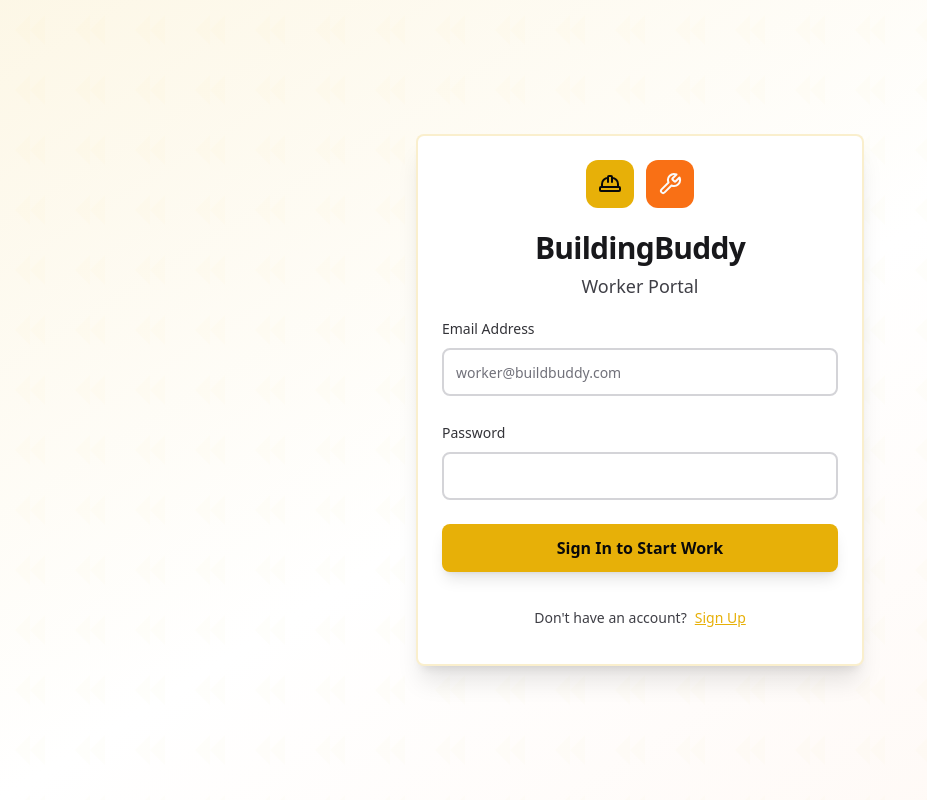
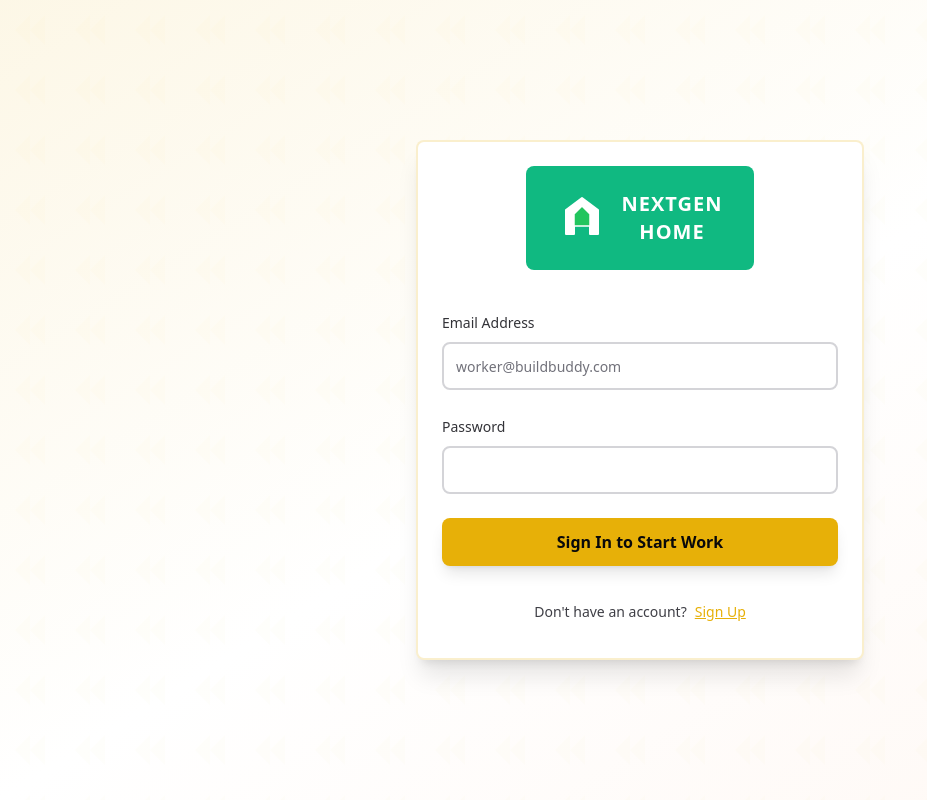
Before and after one commit to NextGenHomeBB/buildbuddy-worker-app-main, a React (Vite) app: page /login in a window 1280 px wide. Shown: the whole page, without its empty margins (0-927 px from the left). Built offline with nearby package versions, Linux system fonts and the light colour scheme.

Commit message:
Add logo to login page
Add the "NextGen Home" logo to the login page.

```diff
--- a/src/pages/Login.tsx
+++ b/src/pages/Login.tsx
@@ -82,20 +82,32 @@ export default function Login() {
 
       <Card className="w-full max-w-md relative z-10 shadow-xl border-2 border-construction-yellow/20">
         <CardHeader className="text-center pb-2">
-          <div className="flex items-center justify-center gap-3 mb-4">
-            <div className="flex items-center justify-center w-12 h-12 bg-construction-yellow rounded-xl">
-              <HardHat className="w-6 h-6 text-construction-yellow-foreground" />
-            </div>
-            <div className="flex items-center justify-center w-12 h-12 bg-construction-orange rounded-xl">
-              <Wrench className="w-6 h-6 text-construction-orange-foreground" />
+          <div className="flex items-center justify-center mb-6">
+            <div className="bg-emerald-500 px-8 py-6 rounded-lg flex items-center gap-4">
+              {/* NextGen Home Logo */}
+              <div className="w-12 h-12 relative">
+                <svg viewBox="0 0 48 48" className="w-full h-full">
+                  <path
+                    d="M24 4L40 16v24H32V24H16v16H8V16L24 4z"
+                    fill="white"
+                    stroke="white"
+                    strokeWidth="2"
+                    strokeLinejoin="round"
+                  />
+                  <path
+                    d="M16 20l8-8 8 8v12H16V20z"
+                    fill="rgb(34, 197, 94)"
+                    stroke="white"
+                    strokeWidth="1.5"
+                  />
+                </svg>
+              </div>
+              <div className="text-white">
+                <div className="text-xl font-bold tracking-wider">NEXTGEN</div>
+                <div className="text-xl font-bold tracking-wider">HOME</div>
+              </div>
             </div>
           </div>
-          <CardTitle className="text-2xl xs:text-3xl font-bold text-construction-gray-900">
-            BuildingBuddy
-          </CardTitle>
-          <CardDescription className="text-base xs:text-lg text-construction-gray-600">
-            Worker Portal
-          </CardDescription>
         </CardHeader>
         <CardContent className="pt-2">
           <form onSubmit={handleSubmit} className="space-y-6">
```
